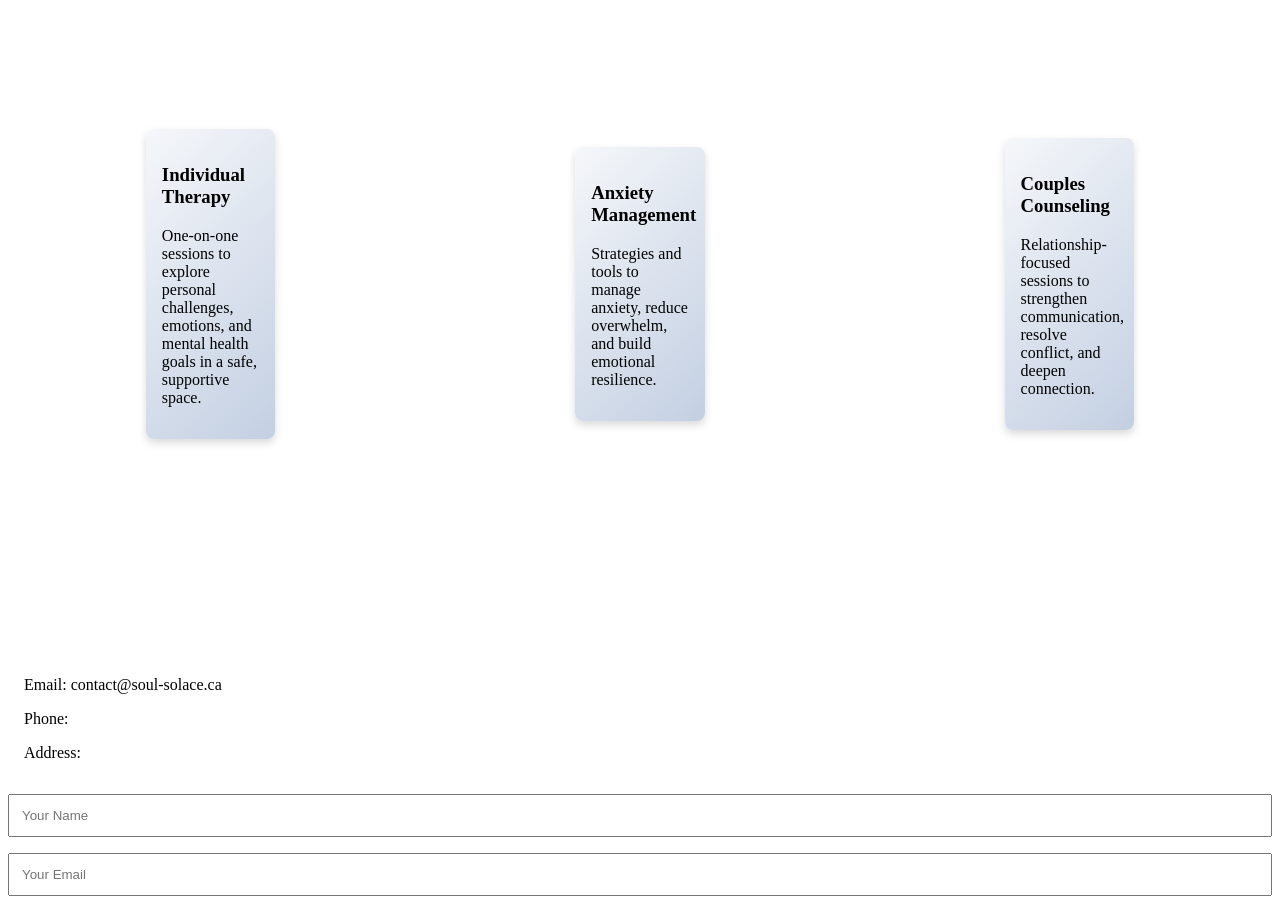
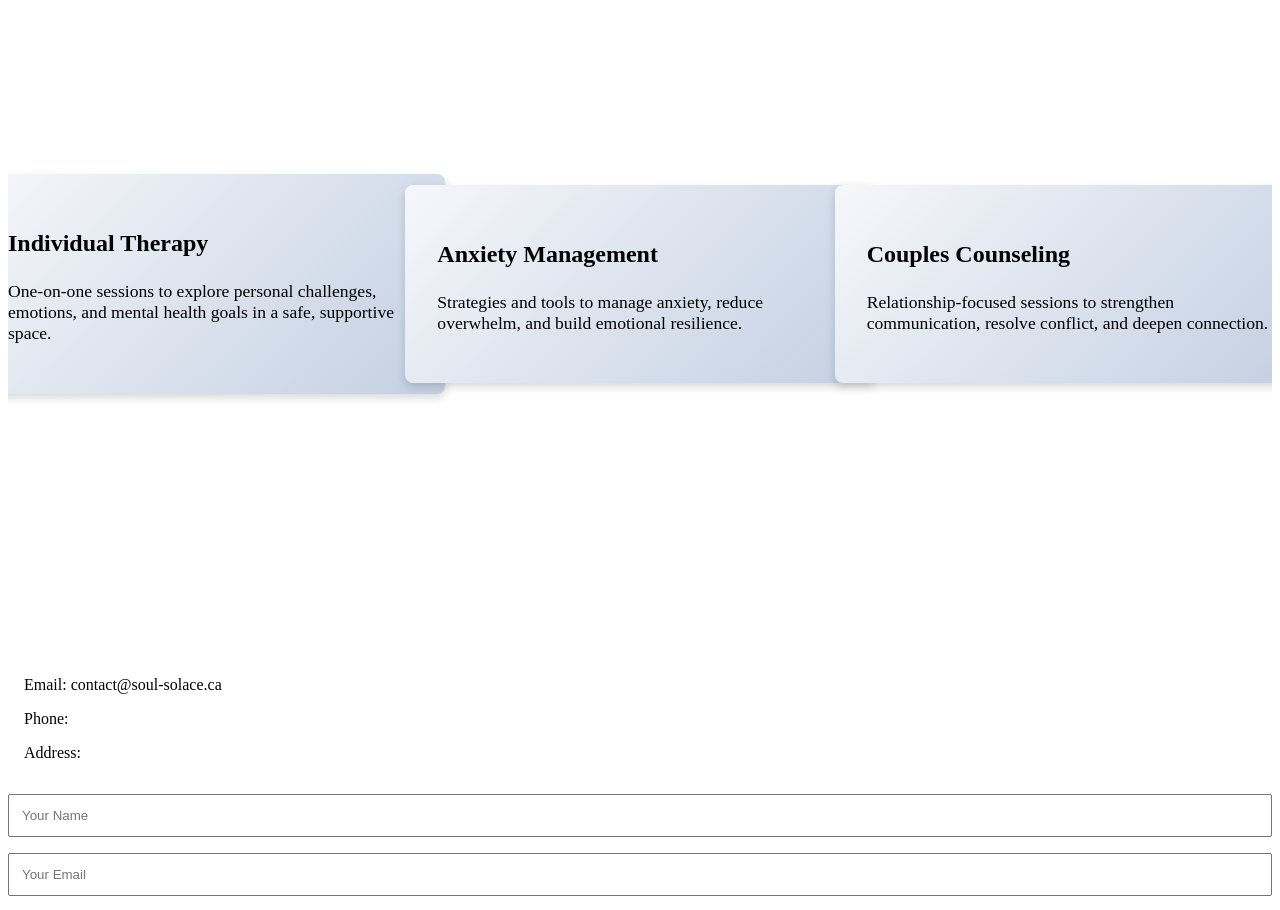
Before and after one commit to dhruvshah1093/soul-solace, a Vue app: page / in a window 1280 px wide. Shown: the part 1660-2570 px from the top of the page. Built offline with nearby package versions, Linux system fonts and the light colour scheme.

Commit message:
Expand service cards

```diff
--- a/src/components/ServiceCard.vue
+++ b/src/components/ServiceCard.vue
@@ -13,9 +13,16 @@ defineProps(['title', 'description'])
 .card {
   background: linear-gradient(135deg, #f5f7fa, #c3cfe2);
   box-shadow: 0 4px 8px rgba(0, 0, 0, 0.15);
-  padding: 1rem;
+  padding: 2rem;
   border-radius: 8px;
-  flex: 1 1 calc(30% - 1.5rem);
-  max-width: calc(30% - 1.5rem);
+  width: 100%;
+}
+
+.card h3 {
+  font-size: 1.5rem;
+}
+
+.card p {
+  font-size: 1.1rem;
 }
 </style>
```
